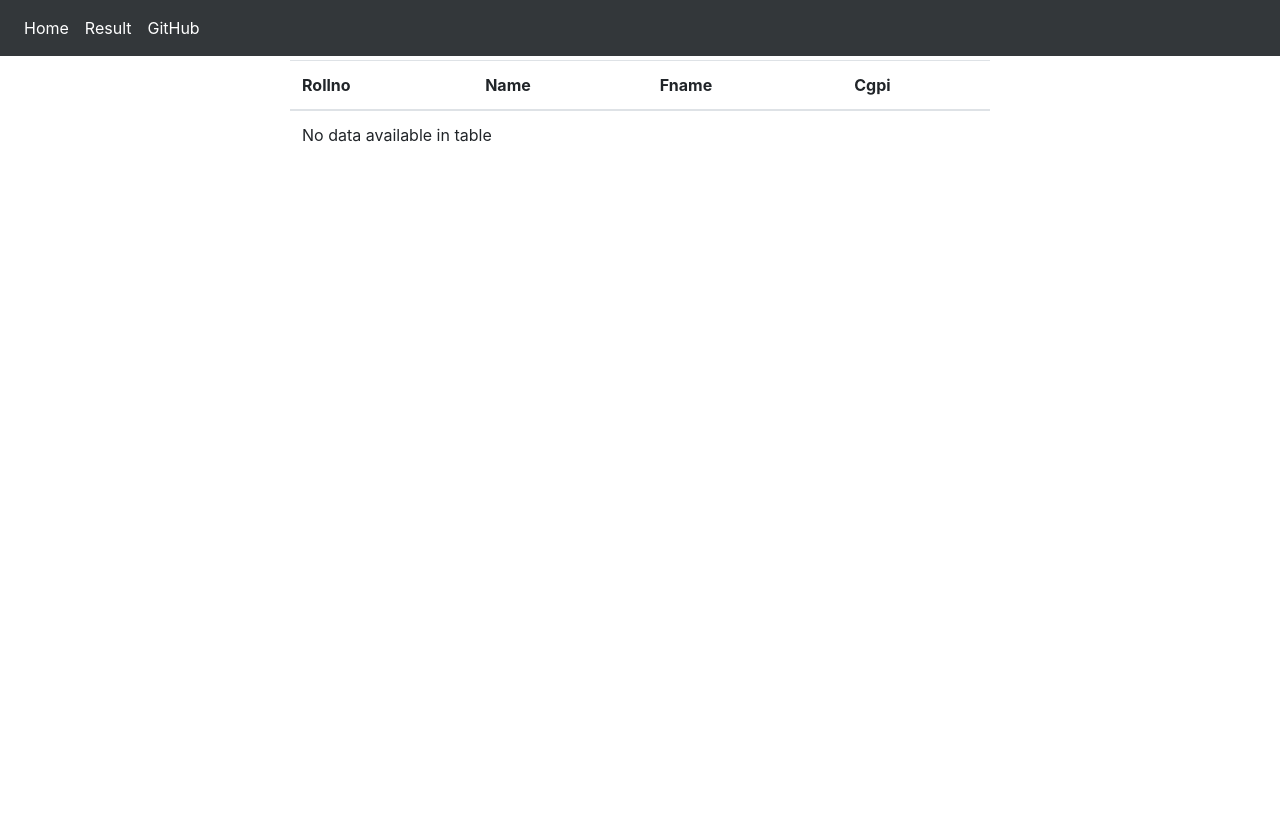
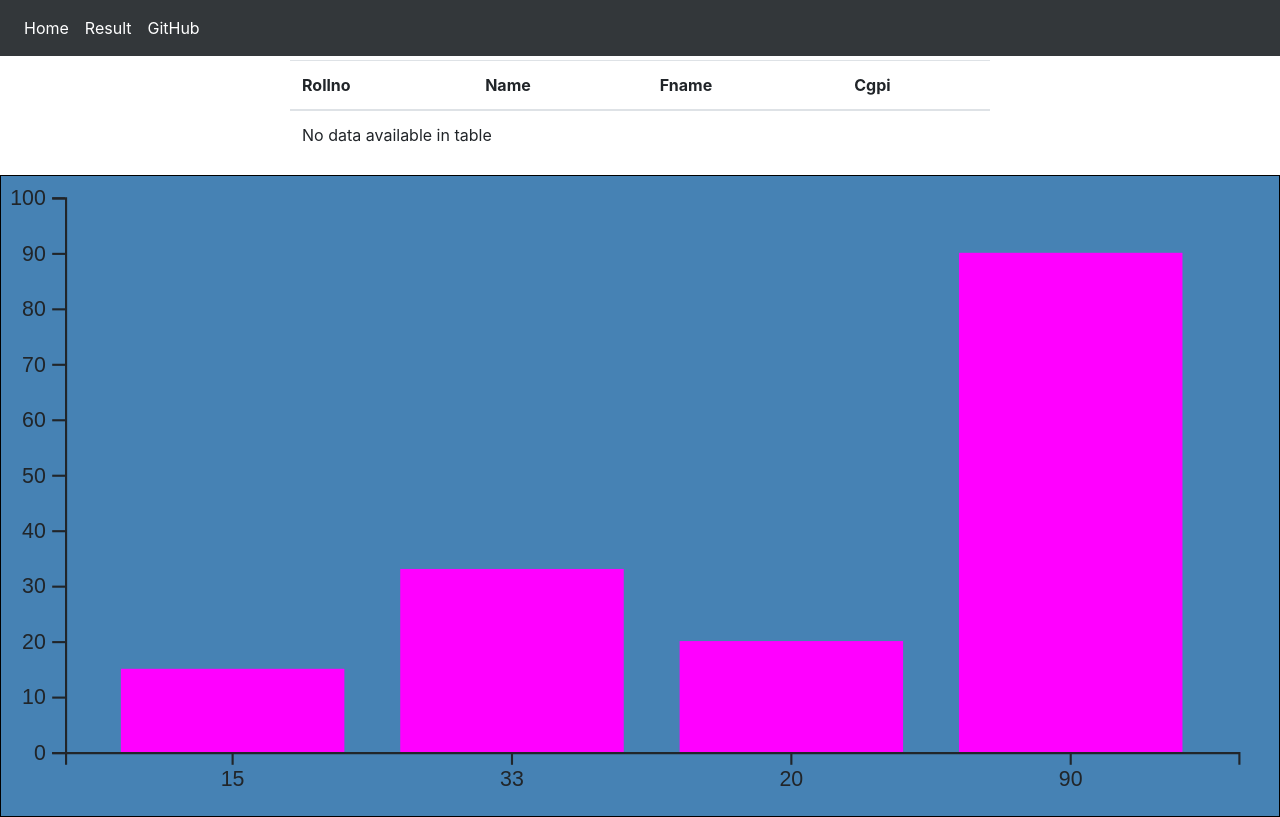
Before and after one commit to rohithill/nithp, a Flask app: page /result/search in a window 1280 px wide. Before the commit the page ends 142 px from the top, so only its background shows below. Run offline with Flask 2, Linux system fonts and the light colour scheme; data that the repository does not hold is empty; some libraries are stand-ins or nearby versions.

Commit message:
trying to do some d3

```diff
--- a/nith_result/templates/nith_result/base.html
+++ b/nith_result/templates/nith_result/base.html
@@ -12,6 +12,13 @@
       <script src="https://code.jquery.com/jquery-3.3.1.js"></script>
       <script src="https://cdn.datatables.net/1.10.20/js/jquery.dataTables.min.js"></script>
     <style>
+      #chart {
+          background: steelblue;
+          border: 1px solid black;
+        }
+      rect {
+            fill: magenta;
+        }
       body {
         /* to prevent overlapping of navigation bar and body */
         padding-top: 60px;
--- a/nith_result/templates/nith_result/search_result.html
+++ b/nith_result/templates/nith_result/search_result.html
@@ -22,4 +22,80 @@
     {% endfor %}
   </tbody>
 </table>
+<div id="chart"></div>
+<script src='https://d3js.org/d3.v5.min.js'></script>
+<script id="rendered-js">
+    const margin = {
+        top: 10,
+        right: 20,
+        bottom: 30,
+        left: 30
+    };
+
+    // Dimensions: 400 x 400
+    // used for the initial rendering
+    // width to height proportion
+    // its preserved as the chart is resized
+    const width = 600 - margin.left - margin.right;
+    const height = 300 - margin.top - margin.bottom;
+    const data = [15, 33, 20, 90];
+
+    const xScale = d3.scaleBand().
+    padding(0.2).
+    domain(data).
+    range([0, width]);
+
+    const yScale = d3.scaleLinear().
+    domain([0, 100]).
+    range([height, 0]);
+
+    const svg = d3.select('#chart').
+    append('svg').
+    attr('width', width + margin.left + margin.right).
+    attr('height', height + margin.top + margin.bottom).
+    call(responsivefy) // Call responsivefy to make the chart responsive
+        .append('g').
+    attr('transform', `translate(${margin.left}, ${margin.top})`);
+
+    svg.selectAll('rect').
+    data(data).
+    enter().
+    append('rect').
+    attr('x', d => xScale(d)).
+    attr('y', d => yScale(d)).
+    attr('width', d => xScale.bandwidth()).
+    attr('height', d => height - yScale(d));
+
+    svg.append('g').call(d3.axisLeft(yScale));
+
+    svg.append('g').
+    attr('transform', `translate(0, ${height})`).
+    call(d3.axisBottom(xScale));
+
+    function responsivefy(svg) {
+
+        // Container is the DOM element, svg is appended.
+        // Then we measure the container and find its
+        // aspect ratio.
+        const container = d3.select(svg.node().parentNode),
+            width = parseInt(svg.style('width'), 10),
+            height = parseInt(svg.style('height'), 10),
+            aspect = width / height;
+
+        // Add viewBox attribute to set the value to initial size
+        // add preserveAspectRatio attribute to specify how to scale
+        // and call resize so that svg resizes on page load
+        svg.attr('viewBox', `0 0 ${width} ${height}`).
+        attr('preserveAspectRatio', 'xMinYMid').
+        call(resize);
+
+        d3.select(window).on('resize.' + container.attr('id'), resize);
+
+        function resize() {
+            const targetWidth = parseInt(container.style('width'));
+            svg.attr('width', targetWidth);
+            svg.attr('height', Math.round(targetWidth / aspect));
+        }
+    }
+</script>
 {% endblock %}
```
